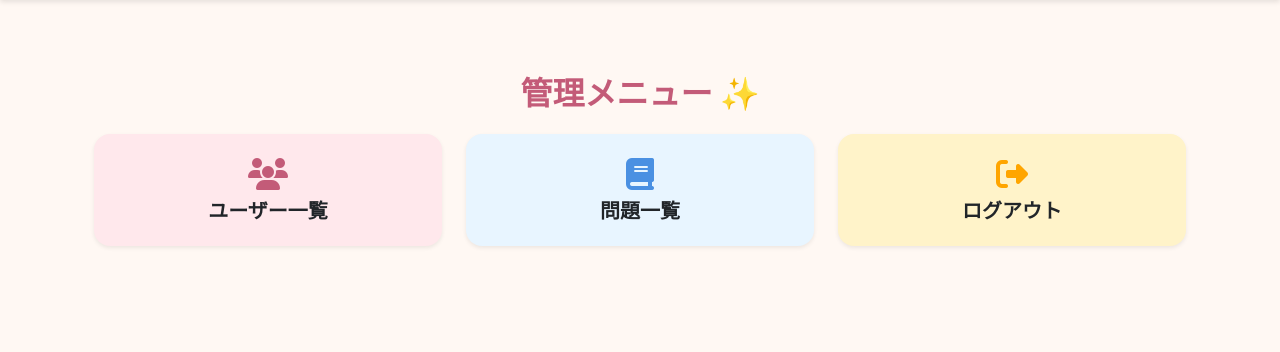
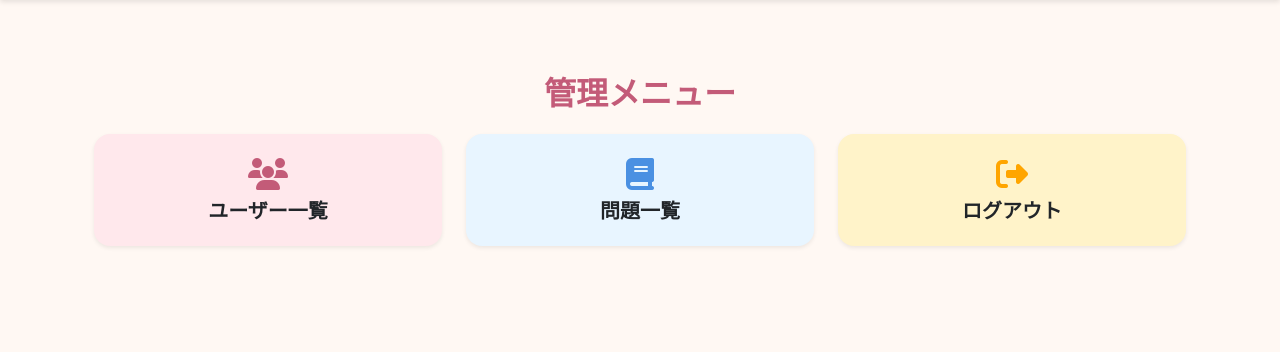
Before and after one commit to taipiwiq/otamesi, a Python web app: template PLACTICE/admin_app/templates/home.html in a window 1280 px wide. Shown: the part 68-420 px from the top of the page. Run offline with Jinja, Linux system fonts and the light colour scheme; the template is opened without the code that fills it, so the values that code supplies are empty.

Commit message:
Update home.html

```diff
--- a/PLACTICE/admin_app/templates/home.html
+++ b/PLACTICE/admin_app/templates/home.html
@@ -2,7 +2,7 @@
 {% block content %}
 
 <div class="container py-5">
-  <h2 class="text-center mb-4">管理メニュー ✨</h2>
+  <h2 class="text-center mb-4">管理メニュー</h2>
 
   <div class="row justify-content-center">
     <div class="col-md-4 mb-3">
```
